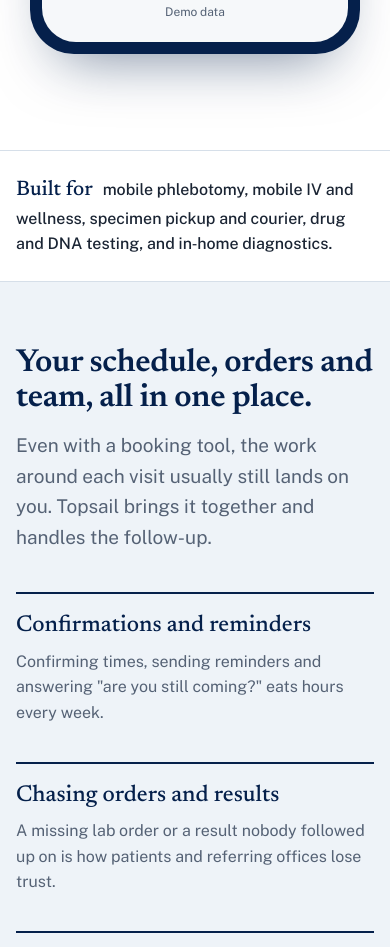
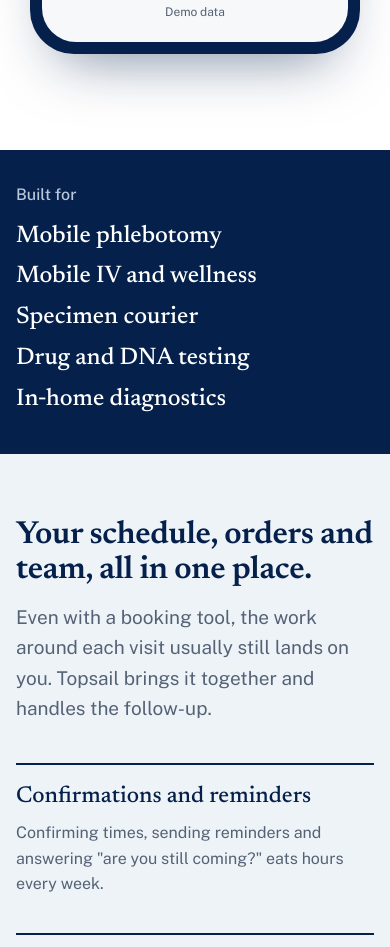
Before and after one commit to bmichaels-jpg/Topsail-site, a plain HTML site: page index.html in a window 390 px wide. Shown: the part 1200-2147 px from the top of the page. Drawn offline with nearby package versions, Linux system fonts and the light colour scheme.

Commit message:
Add files via upload

```diff
--- a/index.html
+++ b/index.html
@@ -95,9 +95,21 @@
   .demo-note { font-size: 12px; color: var(--muted); text-align: center; margin-top: 14px; }
 
   /* who it's for */
-  .for { border-top: 1px solid var(--line); border-bottom: 1px solid var(--line); padding: 24px 0; }
-  .for p { font-size: 16px; font-weight: 500; line-height: 1.55; }
-  .for .lbl { font-family: var(--serif); font-size: 21px; font-weight: 500; color: var(--navy); margin-right: 6px; }
+  .for { background: var(--navy); padding: 44px 0 48px; }
+  .for h2 { font-family: var(--sans); font-size: 16px; font-weight: 500; color: #B9C7DB; letter-spacing: 0; margin-bottom: 18px; }
+  .for ul { list-style: none; margin: 0; padding: 0; display: grid; grid-template-columns: repeat(5, auto); justify-content: space-between; gap: 16px 0; }
+  .for li { font-family: var(--serif); font-size: 22px; line-height: 1.2; font-weight: 500; color: #fff; padding: 0 16px; border-left: 1px solid rgba(255,255,255,.22); white-space: nowrap; }
+  .for li:first-child { padding-left: 0; border-left: none; }
+  .for li:last-child { padding-right: 0; }
+  @media (max-width: 1140px) {
+    .for ul { grid-template-columns: repeat(3, auto); justify-content: start; gap: 18px 0; }
+    .for li { padding: 0 28px 0 0; border-left: none; }
+  }
+  @media (max-width: 720px) {
+    .for { padding: 36px 0 40px; }
+    .for ul { grid-template-columns: 1fr; gap: 12px; }
+    .for li { font-size: 24px; padding: 0; }
+  }
 
   /* sound familiar */
   .pain { background: var(--mist); padding: 80px 0; }
@@ -244,9 +256,16 @@
     </div>
   </section>
 
-  <section class="for" aria-label="Who it's for">
+  <section class="for" aria-labelledby="for-h">
     <div class="wrap">
-      <p><span class="lbl">Built for</span> mobile phlebotomy, mobile IV and wellness, specimen pickup and courier, drug and DNA testing, and in&#8209;home diagnostics.</p>
+      <h2 id="for-h">Built for</h2>
+      <ul>
+        <li>Mobile phlebotomy</li>
+        <li>Mobile IV and wellness</li>
+        <li>Specimen courier</li>
+        <li>Drug and DNA testing</li>
+        <li>In&#8209;home diagnostics</li>
+      </ul>
     </div>
   </section>
 
```
